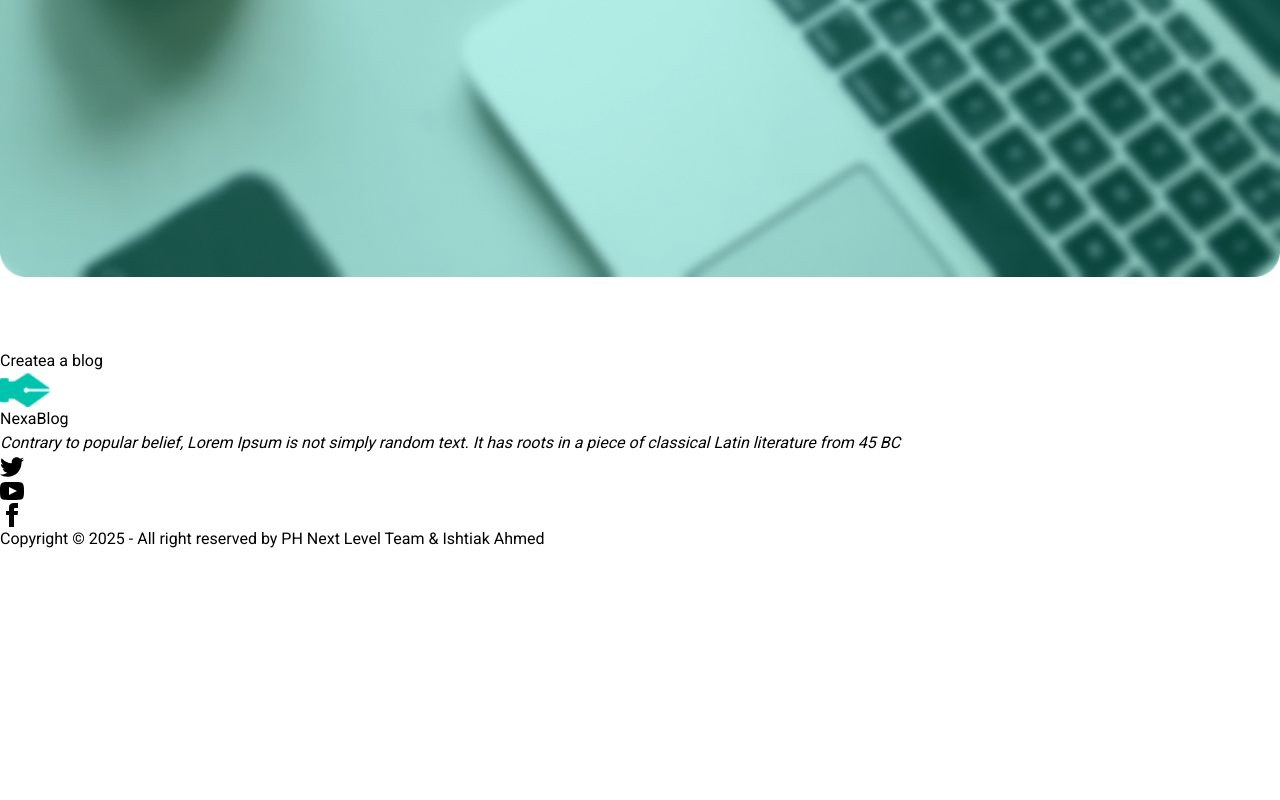
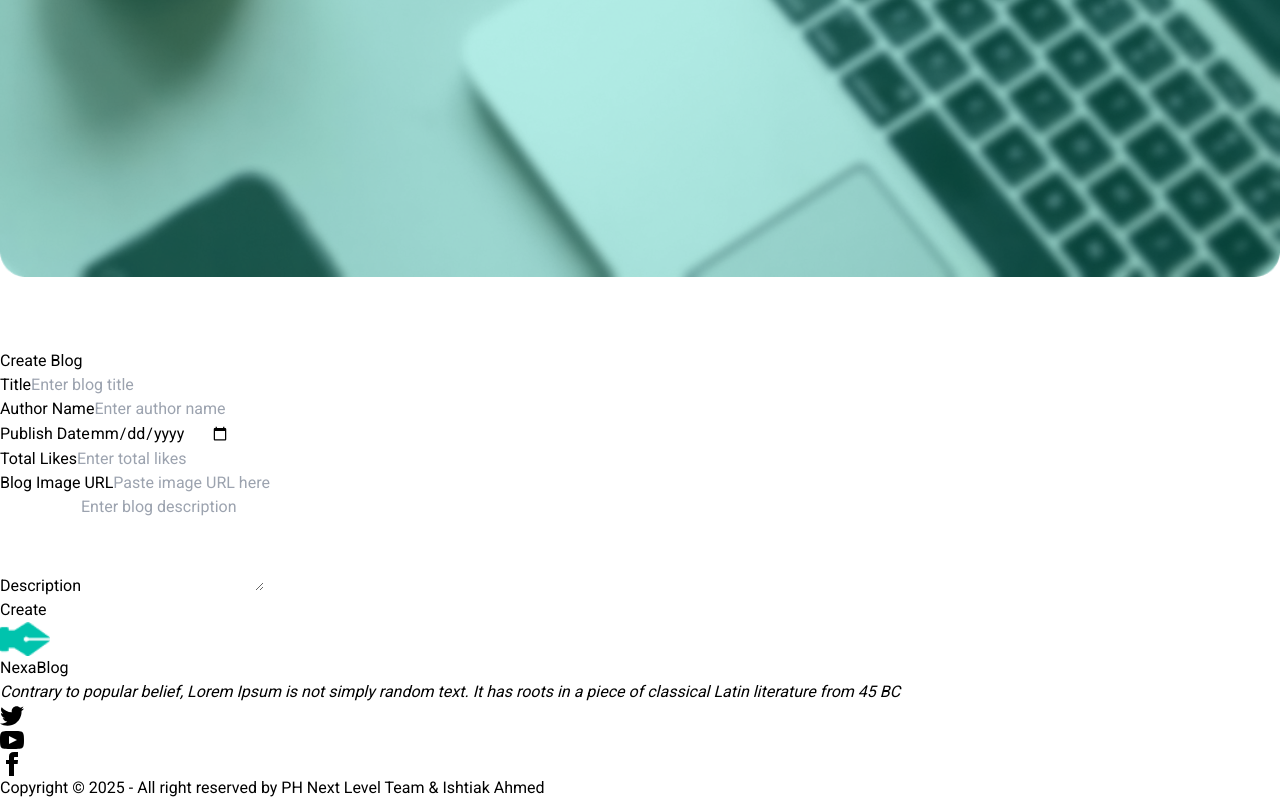
Before and after one commit to Ishtiak007/Nexa-blog-frontend, a Next.js app: page /blogs/create in a window 1280 px wide. Shown: the part 553-1353 px from the top of the page. Before the commit the page ends 1104 px from the top, so only its background shows below. Built offline with nearby package versions, Linux system fonts and the light colour scheme.

Commit message:
Imported the Create Blog form

```diff
--- a/src/app/blogs/create/page.jsx
+++ b/src/app/blogs/create/page.jsx
@@ -1,9 +1,10 @@
+import BlogForm from "@/components/ui/BlogForm";
 
 
 const CreateBloge = () => {
     return (
         <div>
-            <h1>Createa a blog</h1>
+            <BlogForm />
         </div>
     );
 };
```
